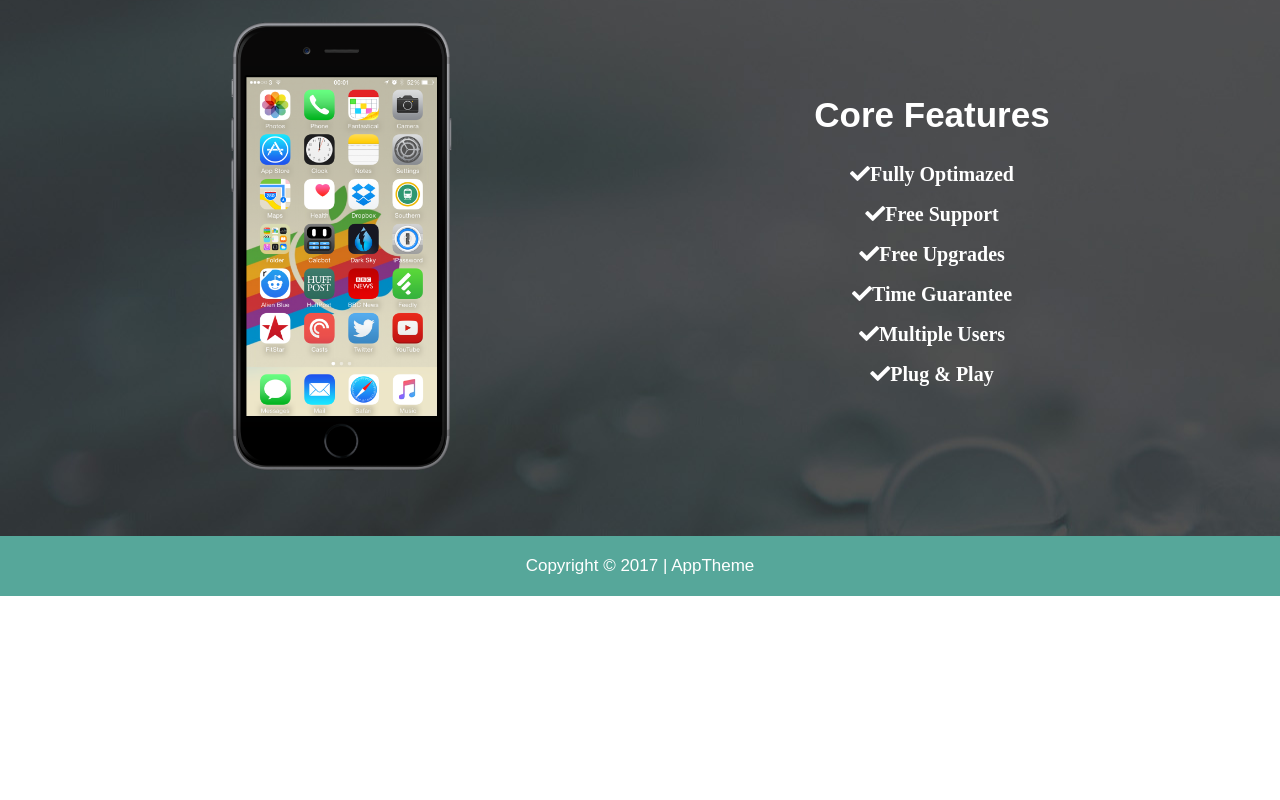
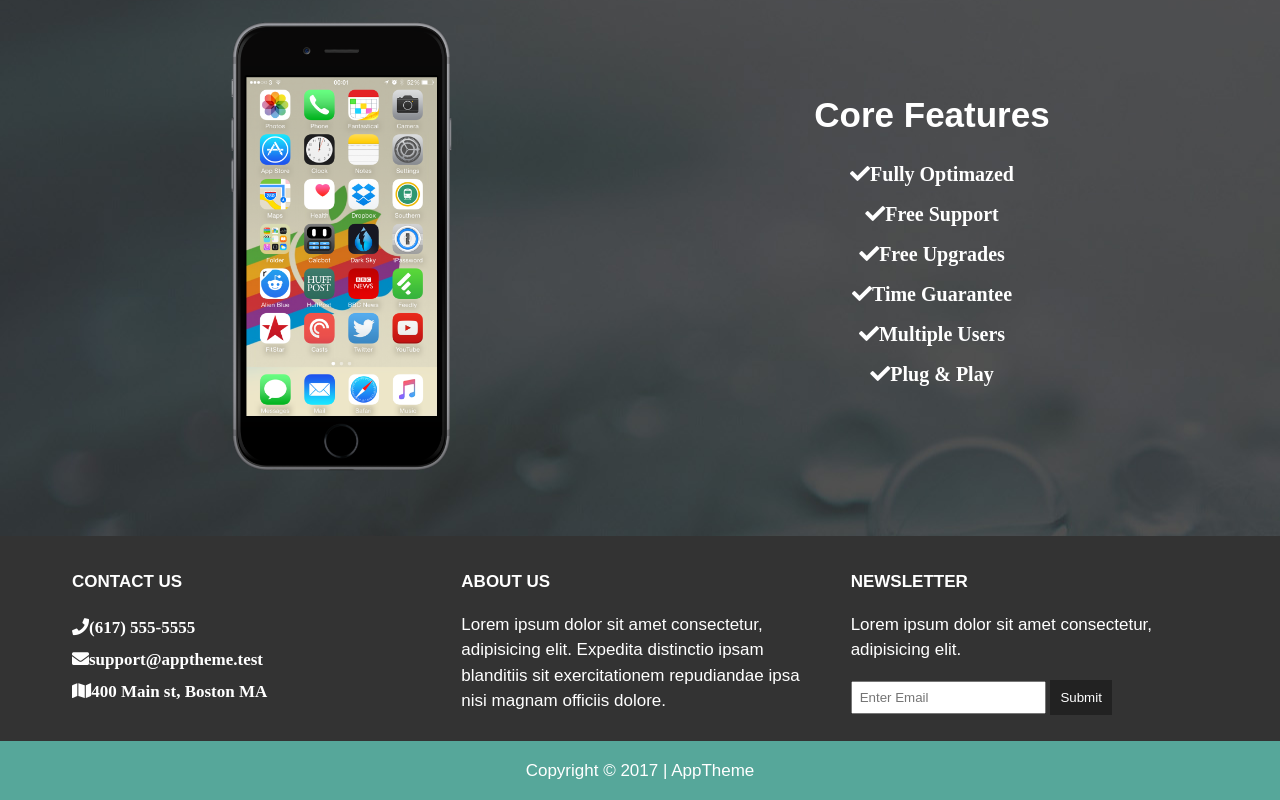
Before and after one commit to IrynaSpyrydonova/app-theme, a plain HTML site: page index.html in a window 1280 px wide. Shown: the part 1349-2149 px from the top of the page. Before the commit the page ends 1945 px from the top, so only its background shows below. Drawn offline with Linux system fonts and the light colour scheme.

Commit message:
Added company section and styled it
Closes gh-5

```diff
--- a/css/style.css
+++ b/css/style.css
@@ -122,6 +122,35 @@ padding-bottom: 20px;
     font-size: 20px;
 }
 
+/* Company */
+#company {
+    background: #333;
+    color: #fff;
+    padding: 10px 0;
+}
+
+#company h4 {
+    text-transform: uppercase;
+    margin-bottom: 0;
+}
+
+#company ul {
+    padding: 0;
+    list-style: none;
+    line-height: 2rem;
+}
+
+#company input[type="text"]{
+    padding: 7px;
+}
+
+#company button {
+    background: #222;
+    color: #fff;
+    padding: 10px;
+    border: 0;
+}
+
 
 /* Footer */
 #main-footer {
--- a/index.html
+++ b/index.html
@@ -119,6 +119,34 @@
           </div>
     </section>
 
+    <!-- Company -->
+    <section id="company">
+      <div class="container">
+          <div class="row">
+              <div class="col-xs-12 col-sm-4 col-md-4 col-lg-4">
+                  <h4>Contact Us</h4>
+                  <ul>
+                      <li><i class="fa fa-phone">(617) 555-5555</i></li>
+                      <li><i class="fa fa-envelope">support@apptheme.test</i></li>
+                      <li><i class="fa fa-map">400 Main st, Boston MA</i></li>
+                  </ul>
+              </div>
+              <div class="col-xs-12 col-sm-4 col-md-4 col-lg-4">
+                  <h4>About Us</h4>
+                  <p>Lorem ipsum dolor sit amet consectetur, adipisicing elit. Expedita distinctio ipsam blanditiis sit exercitationem repudiandae ipsa nisi magnam officiis dolore.</p>
+              </div>
+              <div class="col-xs-12 col-sm-4 col-md-4 col-lg-4">
+                  <h4>Newsletter</h4>
+                  <p>Lorem ipsum dolor sit amet consectetur, adipisicing elit. </p>
+                  <form>
+                      <input type="text" name="email" placeholder="Enter Email">
+                    <button type="submit" name="button">Submit</button>
+                  </form>
+              </div>
+          </div>
+      </div>
+  </section>
+
     <!-- Footer -->
     <footer id="main-footer">
       <div class="container">
```
